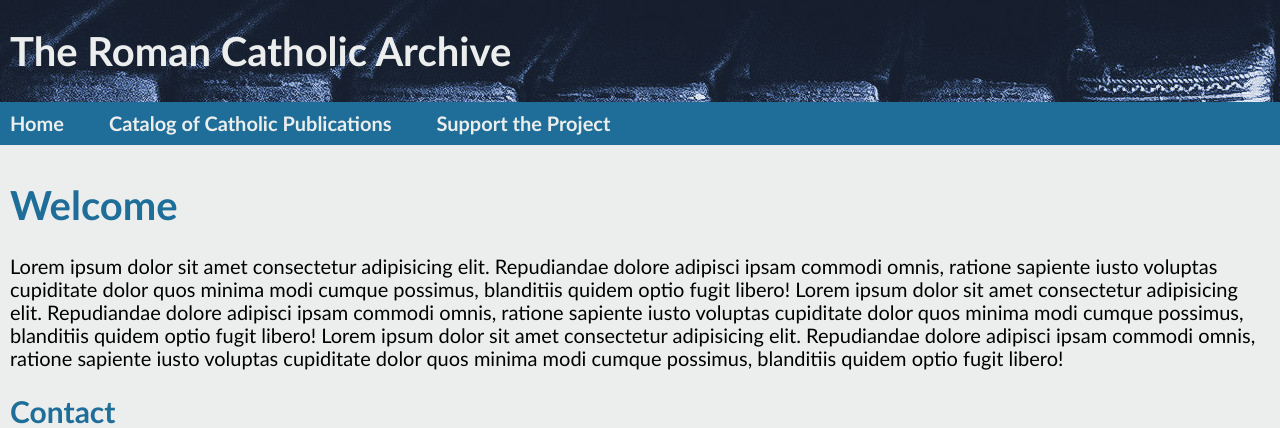
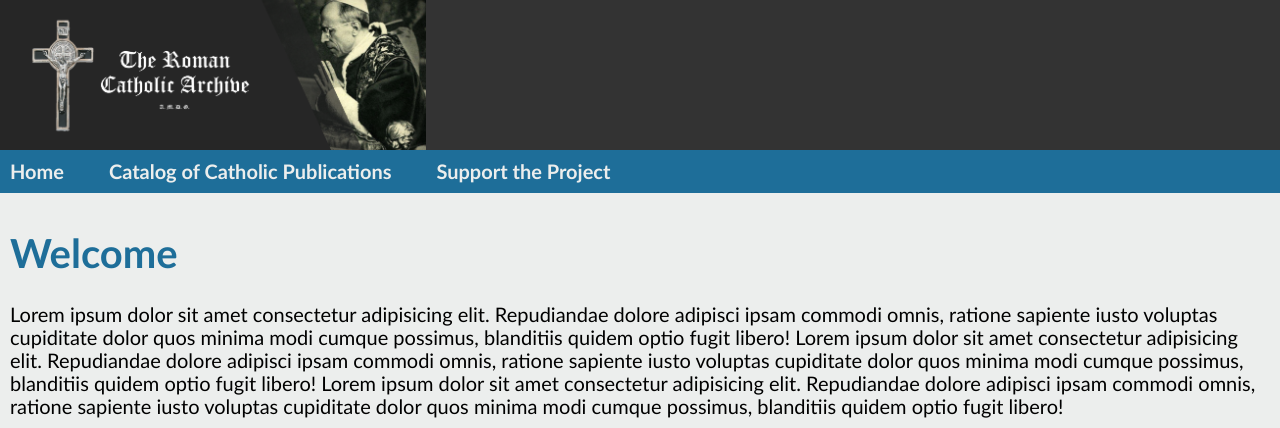
Before and after one commit to DevTrad/TheRomanCatholicArchive.com, a Django app: page / in a window 1280 px wide. Shown: the top 428 px of the page. Run offline with Django 3.2, Linux system fonts and the light colour scheme; data that the repository does not hold is empty.

Commit message:
changed header image

```diff
--- a/CatholicArchive/books/static/books/styles.css
+++ b/CatholicArchive/books/static/books/styles.css
@@ -25,9 +25,12 @@ h1, h2, h3, h4, h5, h6 {
 }
 
 header {
-    background-color: #013959;
-    background-image: url('images/books-header.jpg');
-    color: #eceeed;
+    background-color: #333;
+    background-image: url('images/header.png');
+    background-size: auto 100%;
+    background-repeat: no-repeat;
+    color: transparent;
+    height: 150px;
     display: flex;
     padding: .5em;
 }
```
Also changed, not shown: CatholicArchive/books/static/books/images/header.png (added).
